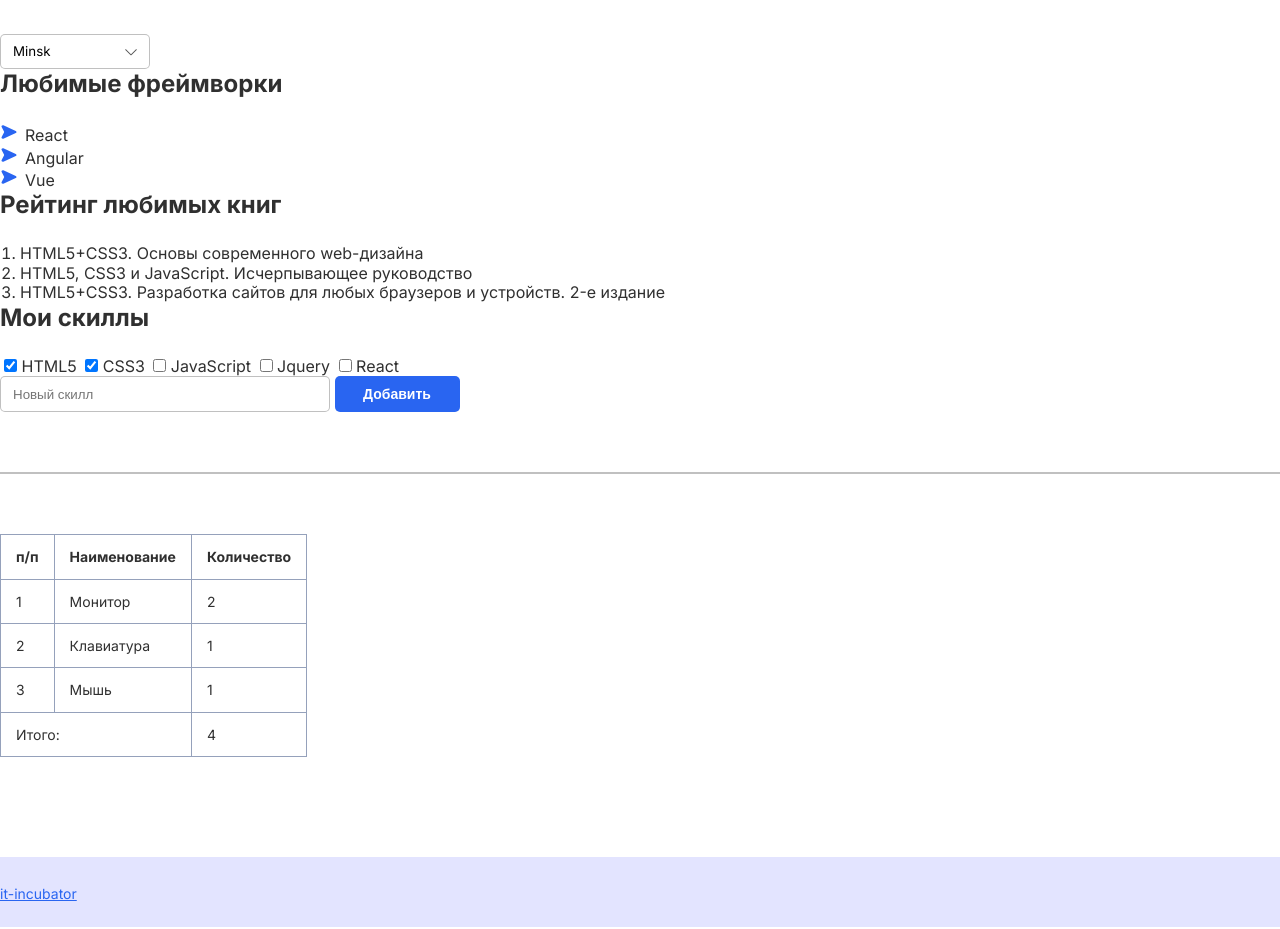
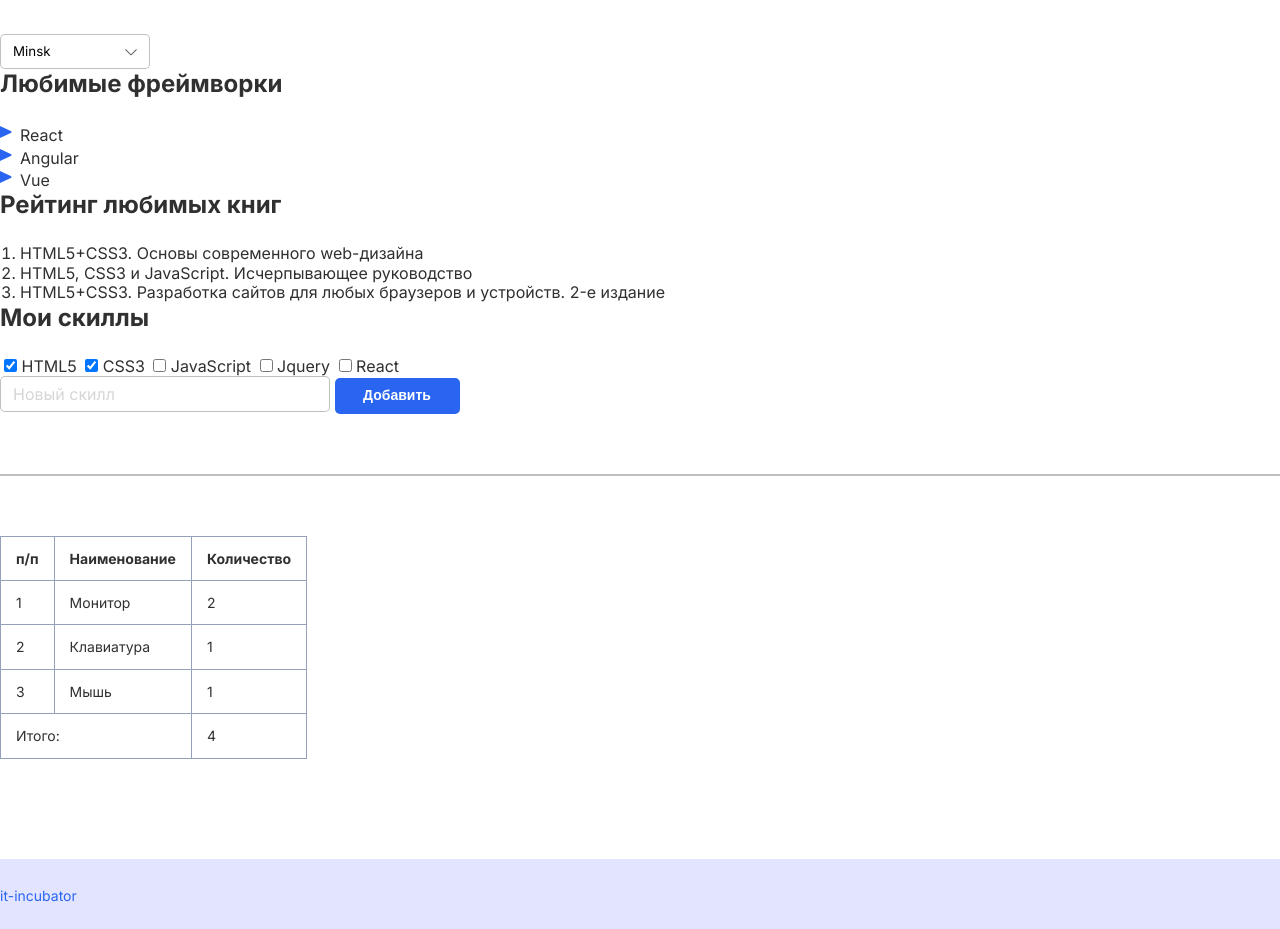
Before and after one commit to DuKey25/2-hw-with-auto-test-html-css-main, a plain HTML site: page index.html in a window 1280 px wide. Shown: the part 660-1589 px from the top of the page. Drawn offline with Linux system fonts and the light colour scheme.

Commit message:
fix frameworks-list

```diff
--- a/index.html
+++ b/index.html
@@ -30,7 +30,7 @@
 
         <div>
             <h2 class="section-title" data-cy="hw2-section-title-pre">Любимые фреймворки</h2>
-            <ul class="frameworks-list" data-cy="hw2-frameworks-list-pre">
+            <ul class="frameworks-list" data-cy="hw2-skills-list-pre">
                 <li>React</li>
                 <li>Angular</li>
                 <li>Vue</li>
--- a/style.css
+++ b/style.css
@@ -81,9 +81,8 @@ select {
 
 .frameworks-list {
    list-style-image: url(./assets/images/solar-map-arrow-up-bold.svg);
-  padding-left: 25px;
-  vertical-align:;
-  /* ??? */
+  padding: 0px 20px;
+  /* центровка маркера ??? */
   /* Стили для маркированного списка во второй секции */
 }
 
@@ -99,14 +98,21 @@ select {
 }
 
 .text-field {
+  font-family: inherit;
+  font-size: 16px;
   width: 330px;
   height: 36px;
   border-radius: 5px;
   border: 1px solid #3030304d;
   padding-left: 12px;
-  /* ??? */
+  /* прозраность placeholder??? */
   /* Стили для односточного поля ввода текста */
 }
+
+input::placeholder{
+  color: rgba(48, 48, 48, 0.2);
+}
+/*Прозрачность placeholder СВОЕ */
 
 .btn {
   width: 125px;
@@ -150,5 +156,6 @@ footer {
 .footer-link {
   font-size: 14px;
   color: #2965f1;
+  text-decoration-line: none;
   /* Стили для футера */
 }
```
